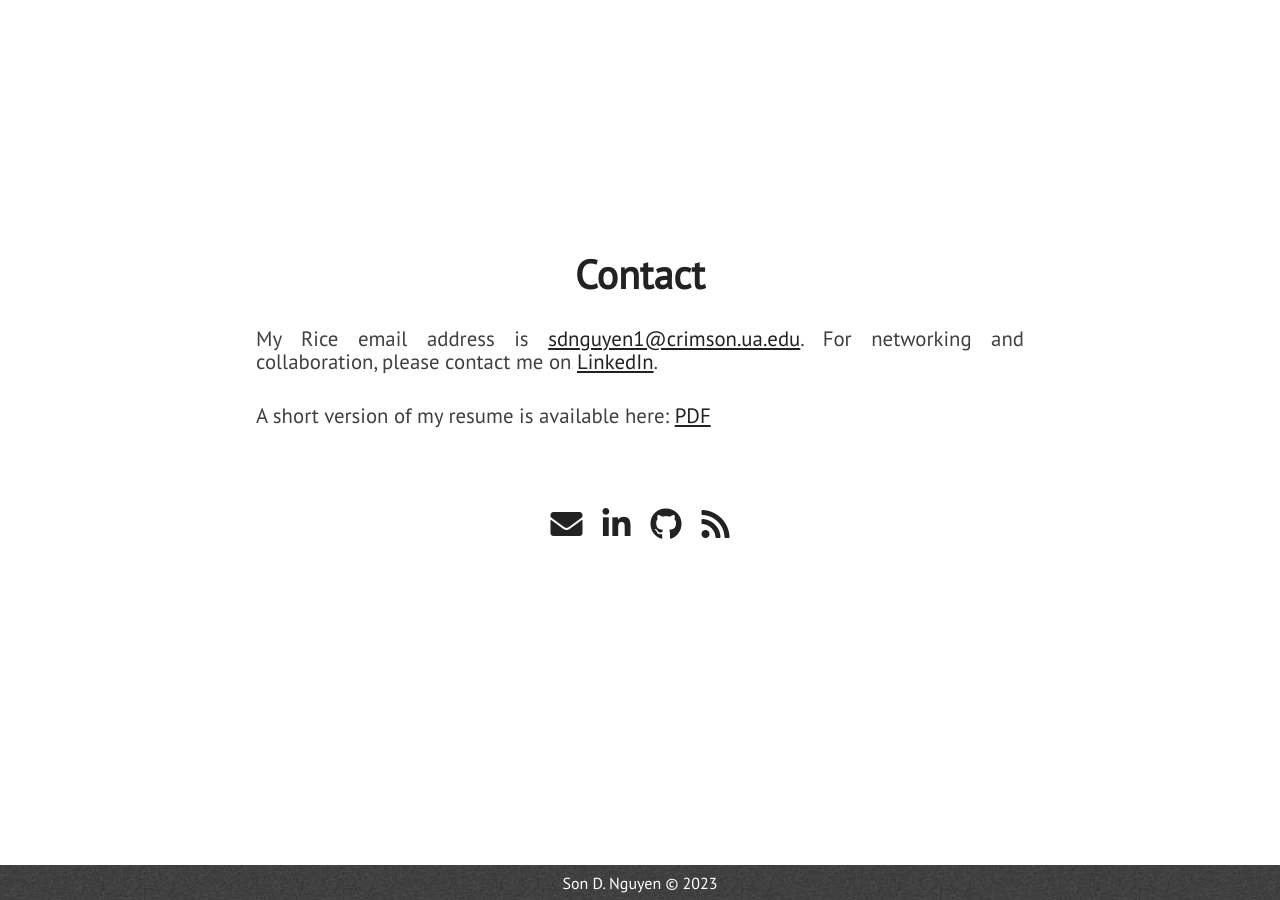
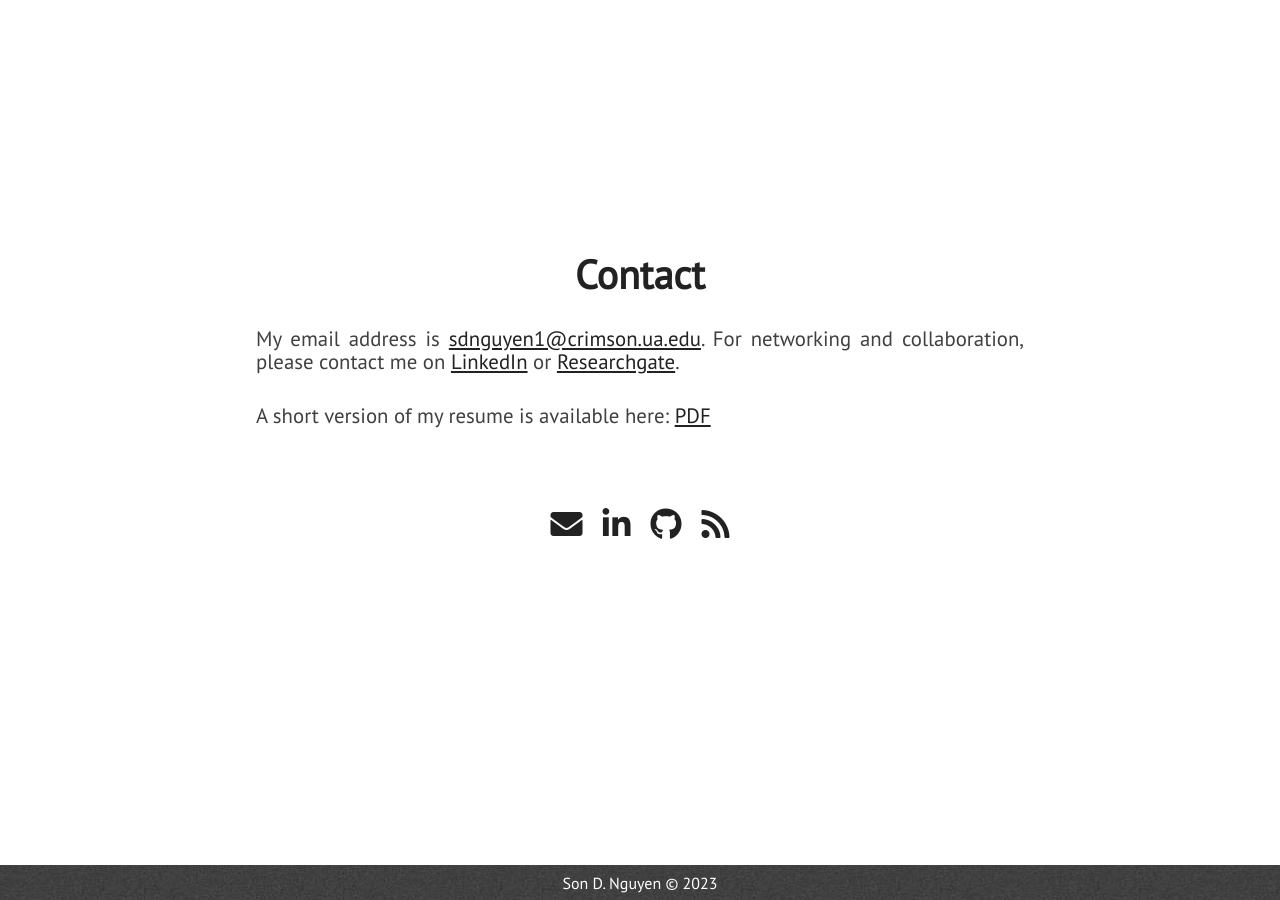
Before and after one commit to nguyendangson/sondangnguyen, a Jekyll site: the page built from index.html, in a window 1280 px wide and 900 px high, scrolled down 7090 px. Built offline with Jekyll 4.4.1, drawn with Linux system fonts in a browser that asks for light colours; nearby versions of some CDN libraries.

Commit message:
Update extra.html

```diff
--- a/_includes/extra.html
+++ b/_includes/extra.html
@@ -3,8 +3,8 @@
         <div>
             <div class="section-heading" id="chat-text">Contact</div>
             <p class="paragraph-text justify-text">
-                My Rice email address is <a href="mailto:{{ site.email }}">{{ site.email }}</a>.
-For networking and collaboration, please contact me on <a href="https://www.linkedin.com/in/son-nguyen-023885124/">LinkedIn</a>.
+                My email address is <a href="mailto:{{ site.email }}">{{ site.email }}</a>.
+For networking and collaboration, please contact me on <a href="https://www.linkedin.com/in/son-nguyen-023885124/">LinkedIn</a> or <a href="https://www.researchgate.net/profile/Son-Nguyen-8">Researchgate</a>.
             </p>
             <p class="paragraph-text justify-text">
                 A short version of my resume is available here: <a href="{{ site.blog_url }}/assets/resume/resume.pdf">PDF</a>
```
